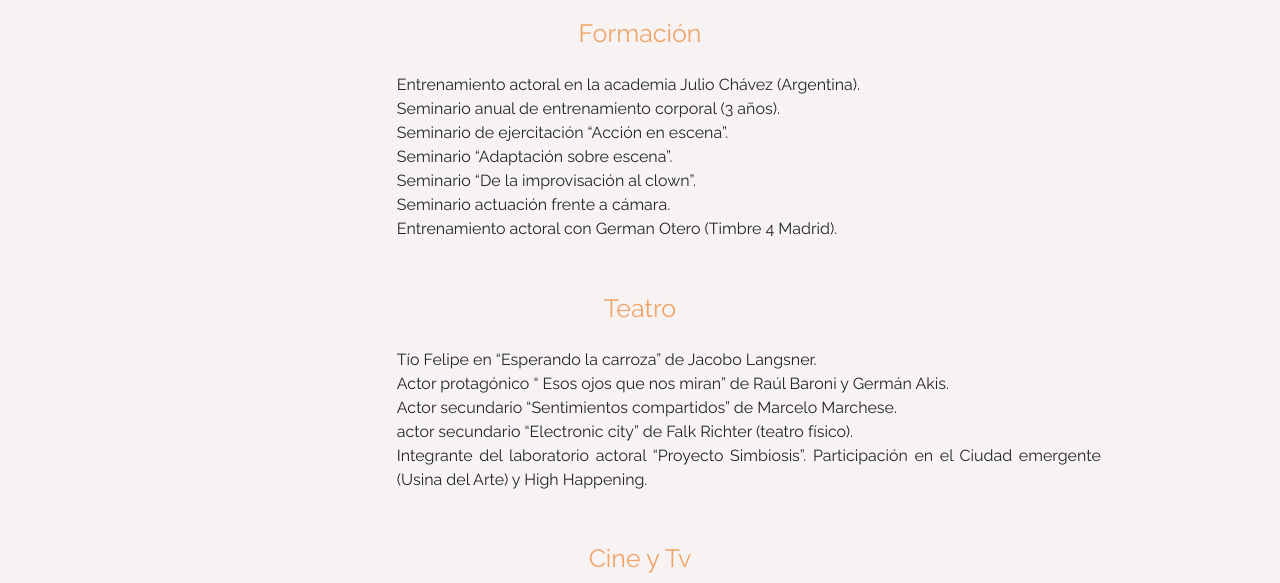
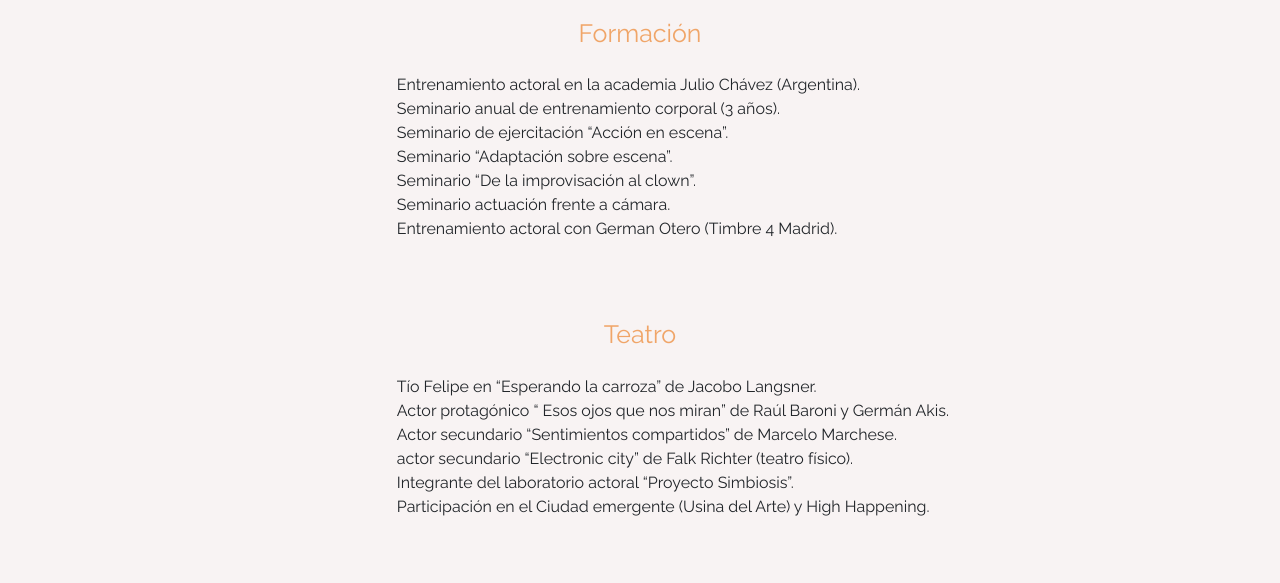
Before and after one commit to GianArgento/PreEntrega2-GianfrancoArgento, a website: page pages/cv.html in a window 1280 px wide. Shown: the part 191-774 px from the top of the page. Drawn offline with nearby package versions, Linux system fonts and the light colour scheme.

Commit message:
Finalizacion de proyecyo

```diff
--- a/pages/cv.html
+++ b/pages/cv.html
@@ -81,7 +81,8 @@
         <li>Actor protagónico “ Esos ojos que nos miran” de Raúl Baroni y Germán Akis.</li>
         <li>Actor secundario “Sentimientos compartidos” de Marcelo Marchese.</li>
         <li>actor secundario “Electronic city” de Falk Richter (teatro físico).</li>
-        <li>Integrante del laboratorio actoral “Proyecto Simbiosis”. Participación en el Ciudad emergente (Usina del Arte) y High Happening.</li>
+        <li>Integrante del laboratorio actoral “Proyecto Simbiosis”.</li>
+        <li>Participación en el Ciudad emergente (Usina del Arte) y High Happening.</li>
 
     </ul>
 
--- a/scss/_cv.scss
+++ b/scss/_cv.scss
@@ -4,5 +4,6 @@
     font-size: $fuente-chica;
     margin-left: 30%;
     margin-right: 13%;
+    margin-bottom: 65px;
     padding: 1%;
 }
--- a/scss/_generales.scss
+++ b/scss/_generales.scss
@@ -69,7 +69,7 @@ footer {
 }
 
 .mb-4 {
-    margin:  5px !important;
+    margin: 5px !important;
 
     a {
         padding: 20px;
--- a/scss/_index.scss
+++ b/scss/_index.scss
@@ -16,7 +16,7 @@ img {
 .img-escenas {
     @include flex-row-center;
     flex-wrap: wrap;
-    margin-bottom: 20px;
+    margin: 70px auto;
 
     img {
     @include medidas (300px, 200px);
```
Also changed, not shown: css/styles.css, 1 other file.
